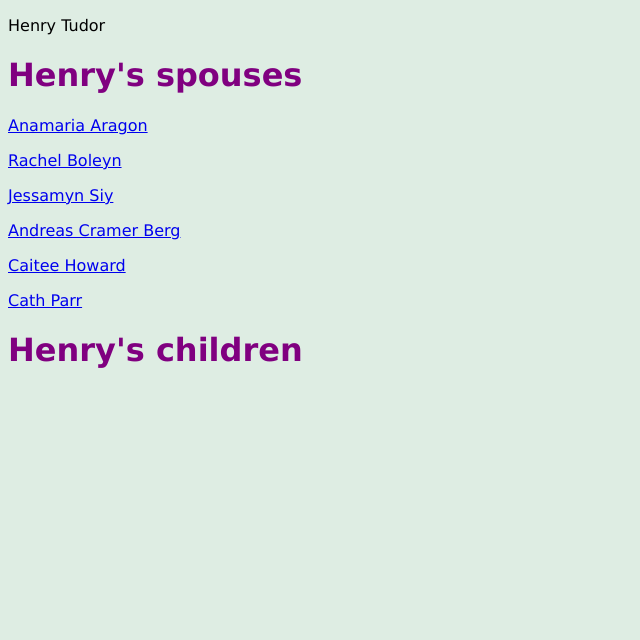
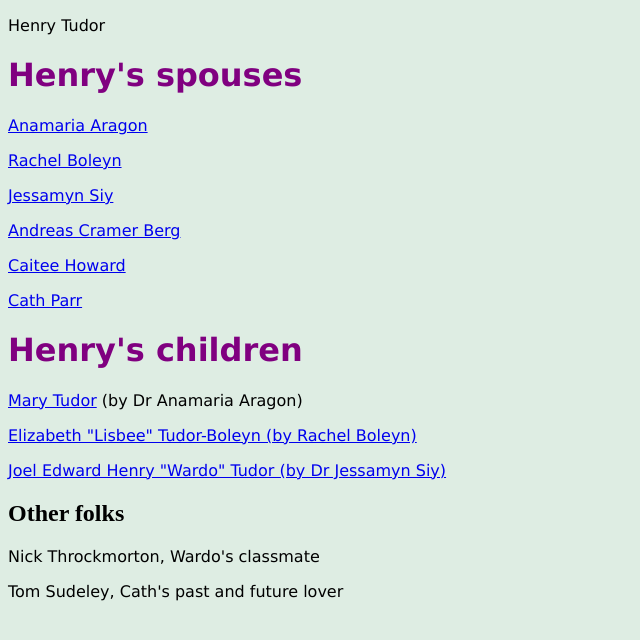
Before and after one commit to marciazimmerman/TudorAU, a plain HTML site: page index.html in a window 1280 px wide. Shown: the whole page, without its empty margins (0-640 px from the left). Drawn offline with Linux system fonts and the light colour scheme.

Commit message:
added secondary characters

```diff
--- a/index.html
+++ b/index.html
@@ -16,5 +16,13 @@
 	<p><a href="cath.html">Cath Parr</a></p>
 
 	<h1>Henry's children</h1>
+	<p><a href="mary.html">Mary Tudor</a> (by Dr Anamaria Aragon)</p>
+	<p><a href="lisbee.html">Elizabeth "Lisbee" Tudor-Boleyn (by Rachel Boleyn)</a></p>
+	<p><a href="wardo.html">Joel Edward Henry "Wardo" Tudor (by Dr Jessamyn Siy)</a></p>
+
+	<h2>Other folks</h2>
+	<p>Nick Throckmorton, Wardo's classmate</p>
+	<p>Tom Sudeley, Cath's past and future lover</p>
+
 </body>
 </html>
```
